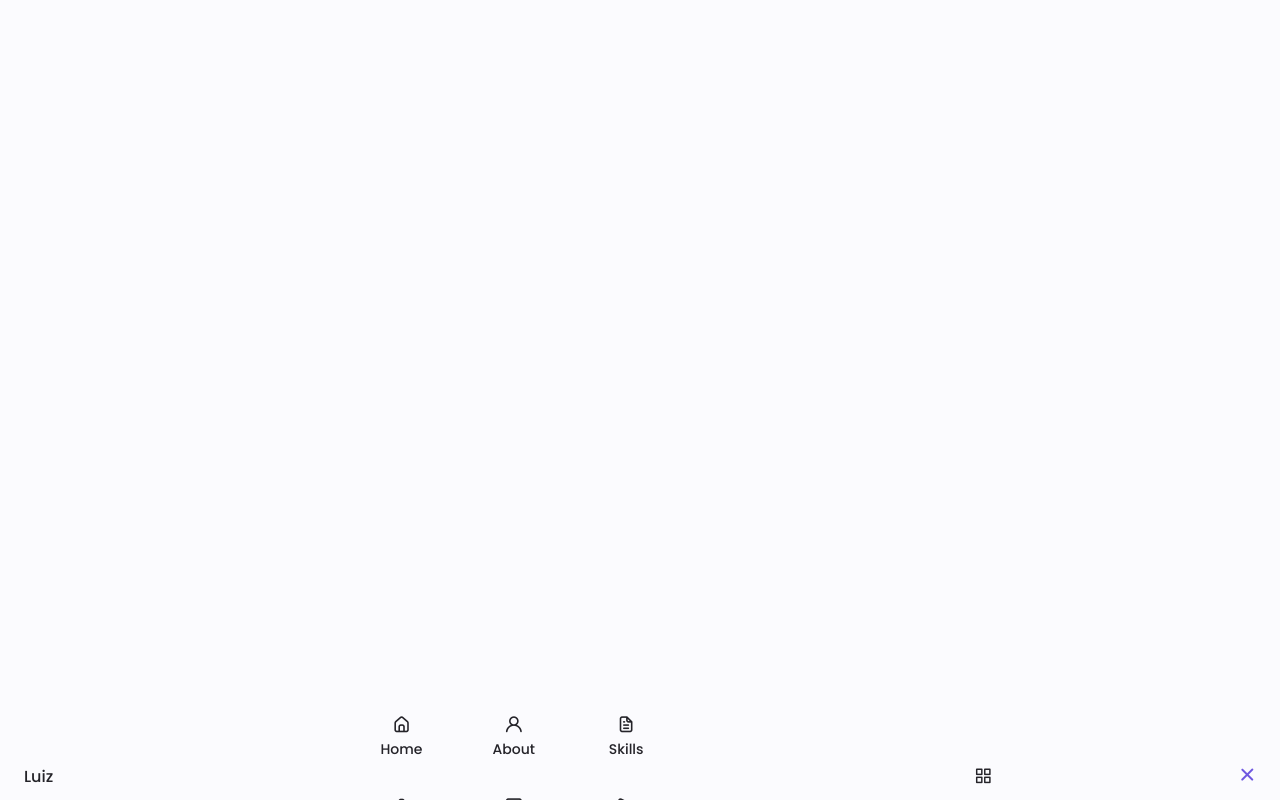
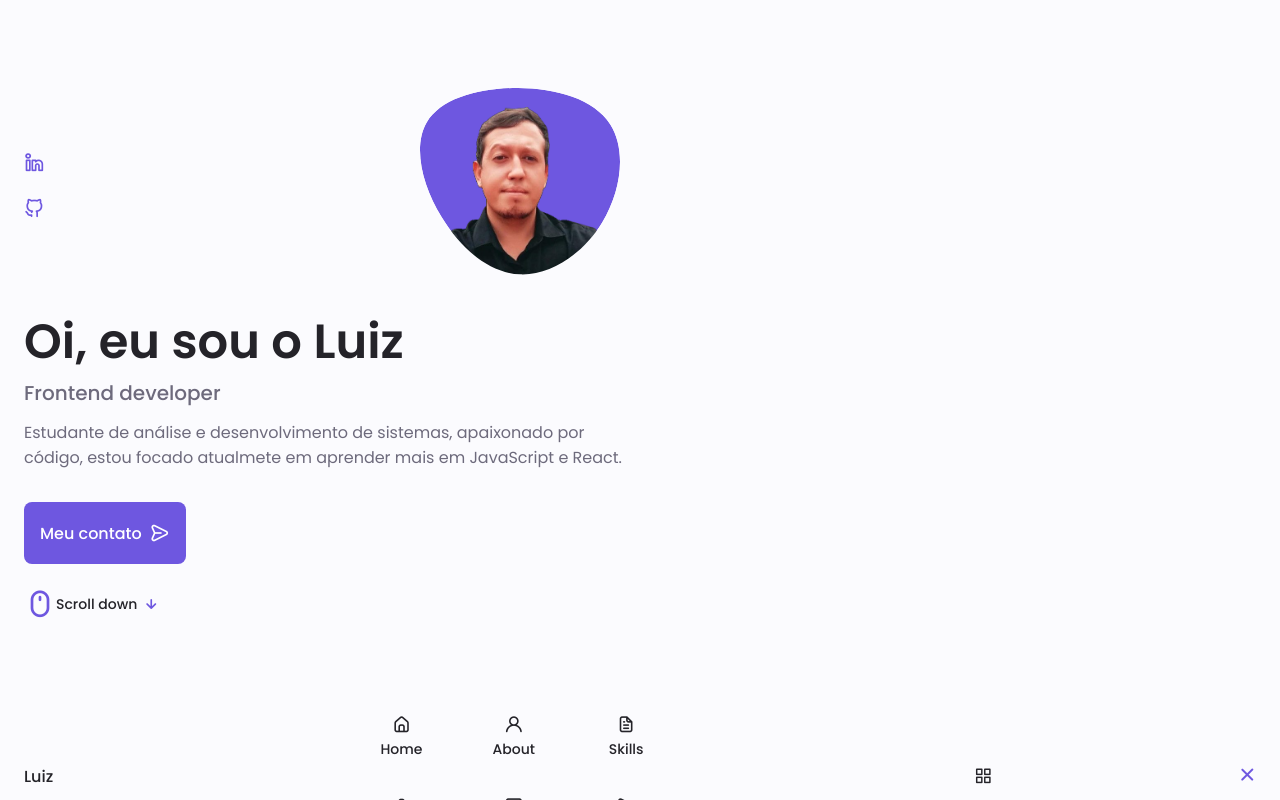
Before and after one commit to LuizCBonini/Projeto-Portfolio, a plain HTML site: page index.html in a window 1280 px wide. Drawn offline with nearby package versions, Linux system fonts and the light colour scheme.

Commit message:
Add Buttons

```diff
--- a/assets/CSS/style.css
+++ b/assets/CSS/style.css
@@ -221,3 +221,110 @@ img {
 .show-menu {
     bottom: 0;
 }
+
+/*----------------------- HOME -----------------------*/
+.home__container {
+    gap: 1rem;
+}
+
+.home__content {
+    grid-template-columns: .5fr .3fr;
+    padding-top: 3.5rem;
+    align-items: center;
+}
+
+.home__social {
+    display: grid;
+    grid-template-columns: max-content;
+    row-gap: 1rem;
+}
+
+.home__social-icon {
+    font-size: 1.25rem;
+    color: var(--first-color);
+}
+
+.home__social-icon:hover {
+    color: var(--first-color-alt);
+}
+
+.home__blob {
+    width: 200px;
+    fill: var(--first-color);
+}
+
+.home__blob-img {
+    width: 220px;
+}
+
+.home__data {
+    grid-column: 1/3;
+}
+
+.home__title {
+    font-size: var(--big-font-size);
+}
+
+.home__subtitle {
+    font-size: var(--h3-font-size);
+    color: var(--text-color);
+    font-weight: var(--font-medium);
+    margin-bottom: var(--mb-0-75);
+}
+
+.home__description {
+    margin-bottom: var(--mb-2);
+}
+
+.home__scroll {
+    /* display: none; */
+}
+
+.home__scroll-button {
+    color: var(--first-color);
+    transition: .3s;
+}
+
+.home__scroll-button:hover {
+    transition: translateY(0.25rem);
+}
+
+.home__scroll-mouse {
+    font-size: 2rem;
+}
+
+.home__scroll-name {
+    font-size: var(--small-font-size);
+    color: var(--title-color);
+    font-weight: var(--font-medium);
+    margin-right: var(--mb-0-25);
+}
+
+.home__scroll-arrow {
+    font-size: 1.25rem;
+}
+
+/* -------------- BUTTONS ------------ */
+.button {
+    display: inline-block;
+    background-color: var(--first-color);
+    color: white;
+    padding: 1rem;
+    border-radius: .5rem;
+    font-weight: var(--font-medium);
+}
+
+.button:hover {
+    background-color: var(--first-color-alt);
+}
+
+.button__icon {
+    font-size: 1.25rem;
+    margin-left: var(--mb-0-50);
+    transition: .3s;
+}
+
+.button--flex {
+    display: inline-flex;
+    align-items: center;
+}
--- a/index.html
+++ b/index.html
@@ -61,7 +61,60 @@
         </nav>
     </header>
 
+    <!-- ==================== MAIN ===================-->
+    <main class="main">
+        <!-- ==================== HOME ===================-->
+        <section class="home section" id="home">
+            <div class="home__container container grid">
+                <div class="home__content grid">
+                    <div class="home__social">
+                        <a href="https://www.linkedin.com/in/dev-luiz-carlos/" target="_blank" class="home__social-icon">
+                            <i class="uil uil-linkedin-alt"></i>
+                        </a>
+                        <a href="https://github.com/LuizCBonini" target="_blank" class="home__social-icon">
+                            <i class="uil uil-github-alt"></i>
+                        </a>
+                    </div>
 
+                    <div class="home__img">
+                        <svg class="home__blob" viewBox="0 0 200 187" xmlns="http://www.w3.org/2000/svg" xmlns:xlink="http://www.w3.org/1999/xlink">
+                            <mask id="mask0" mask-type="alpha">
+                                <path d="M190.312 36.4879C206.582 62.1187 201.309 102.826 182.328 134.186C163.346 165.547
+                                130.807 187.559 100.226 186.353C69.6454 185.297 41.0228 161.023 21.7403 129.362C2.45775
+                                97.8511 -7.48481 59.1033 6.67581 34.5279C20.9871 10.1032 59.7028 -0.149132 97.9666
+                                0.00163737C136.23 0.303176 174.193 10.857 190.312 36.4879Z"/>
+                            </mask>
+                            <g mask="url(#mask0)">
+                                <path d="M190.312 36.4879C206.582 62.1187 201.309 102.826 182.328 134.186C163.346
+                                165.547 130.807 187.559 100.226 186.353C69.6454 185.297 41.0228 161.023 21.7403
+                                129.362C2.45775 97.8511 -7.48481 59.1033 6.67581 34.5279C20.9871 10.1032 59.7028
+                                -0.149132 97.9666 0.00163737C136.23 0.303176 174.193 10.857 190.312 36.4879Z"/>
+                                <image class="home__blob-img" x='-40' y='0' xlink:href="imgs/perfil3.png"/>
+                            </g>
+                        </svg>
+                    </div>
+
+                    <div class="home__data">
+                        <h1 class="home__title">Oi, eu sou o Luiz</h1>
+                        <h3 class="home__subtitle">Frontend developer</h3>
+                        <p class="home__description">Estudante de análise e desenvolvimento de sistemas, apaixonado por código, estou focado atualmete em aprender mais em JavaScript e React.</p>
+                        <a href="#contact" class="button button--flex">
+                            Meu contato <i class="uil uil-message button__icon"></i>
+                        </a>
+                    </div>
+                </div>
+                <div class="home__scroll">
+                    <a href="#about" class="home__scroll-button button--flex">
+                        <i class="uil uil-mouse-alt home__scroll-mouse"></i>
+                        <apan class="home__scroll-name">Scroll down</apan>
+                        <i class="uil uil-arrow-down home__scroll-arrow"></i>
+                    </a>
+                </div>
+            </div>
+        </section>
+
+
+    </main>
 
 
     <script src="assets/js/main.js"></script>
```
Also changed, not shown: imgs/Inipagi-Job-Seeker-Id-card.ico (deleted), imgs/bg.jpg (deleted), imgs/bg2.jpg (deleted), imgs/perfil.png (added), imgs/perfil3.png (added), 1 other file.
